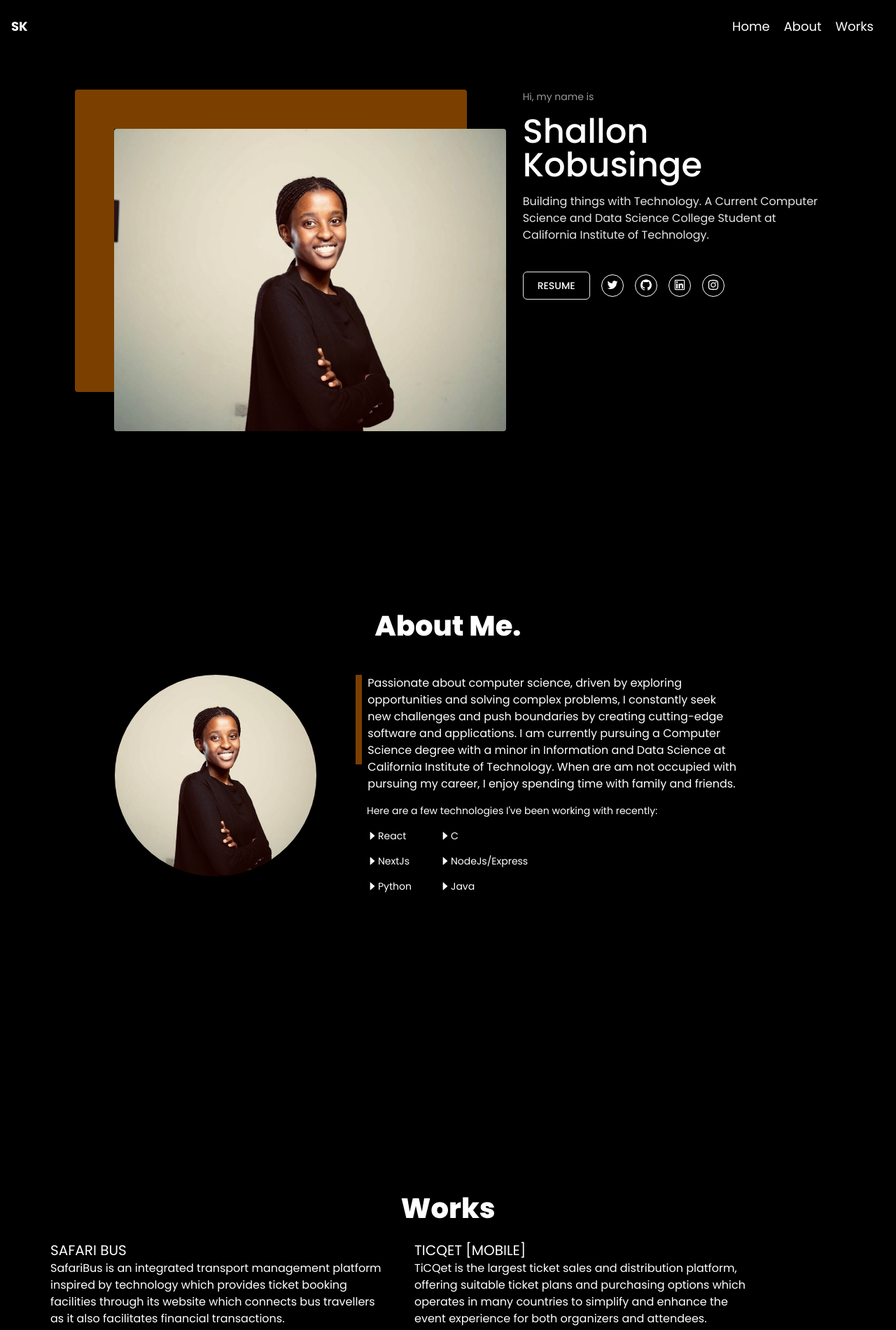
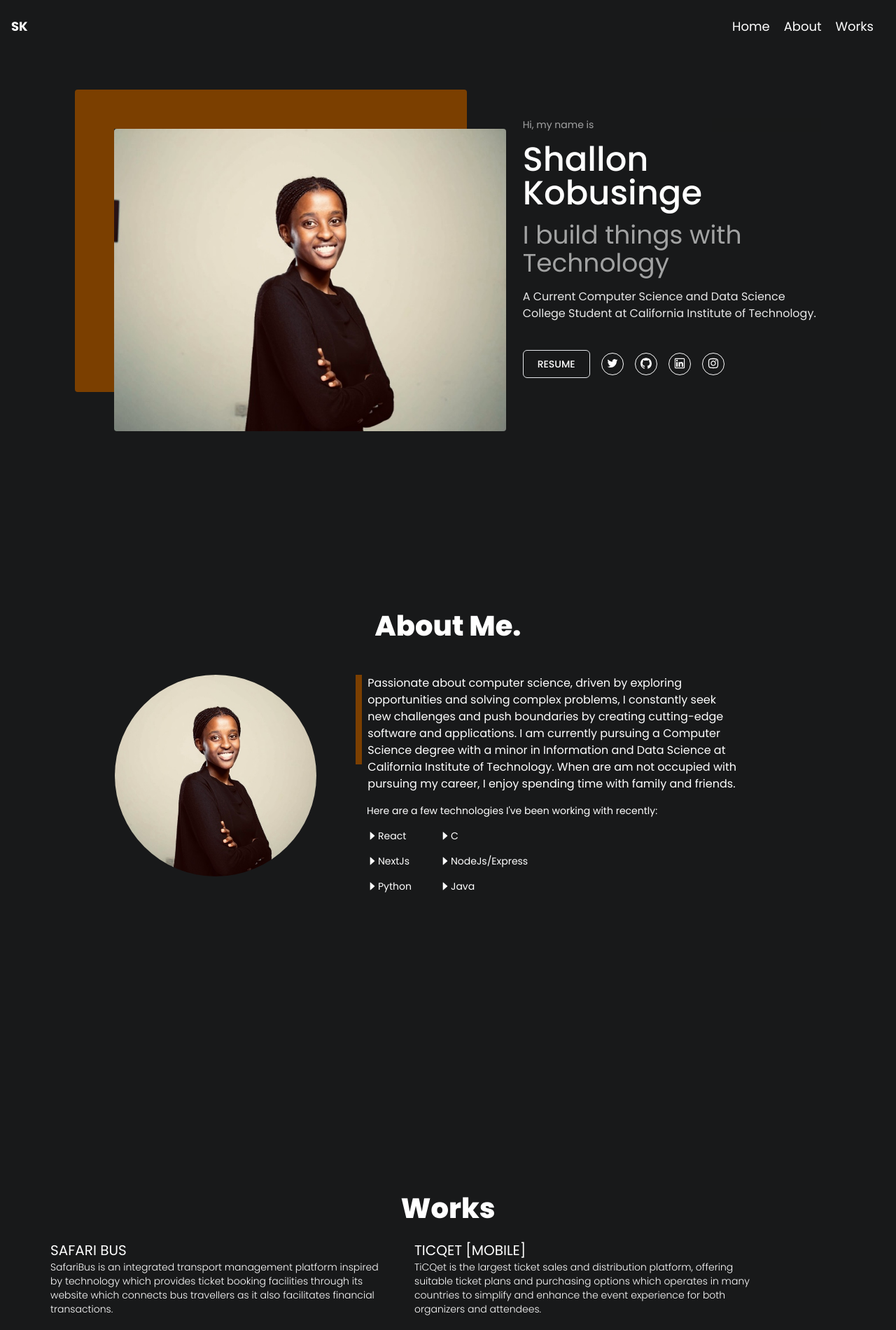
Before and after one commit to shallonkobusinge/shallon, a React (Vite) app: page / in a window 1280 px wide. Shown: the top 1900 px of the page at 70% size. Built offline with nearby package versions, Linux system fonts and the light colour scheme.

Commit message:
feat: home

```diff
--- a/src/components/LandingPage.tsx
+++ b/src/components/LandingPage.tsx
@@ -2,7 +2,6 @@ import {
   GithubOutlined,
   InstagramOutlined,
   LinkedinOutlined,
-  MailOutlined,
   TwitterOutlined,
 } from "@ant-design/icons";
 import { ButtonState } from "../enums/common";
@@ -26,11 +25,12 @@ export default function LandingPage() {
             </div>
           </div>
         </div>
-        <div className="flex flex-col xl:w-2/6 gap-4 gap-10 " id="primary-font">
+        <div className="flex flex-col xl:w-2/6 gap-4 gap-10 xl:py-10 " id="primary-font">
           <span className="text-sm opacity-[0.6]">Hi, my name is</span>
           <h2 className="text-5xl font-medium">Shallon Kobusinge</h2>
+          <h2 className="text-4xl opacity-[0.6]">I build things with Technology</h2>
           <p className="opacity-[0.9]">
-            Building things with Technology. A Current Computer Science and Data
+            A Current Computer Science and Data
             Science College Student at California Institute of Technology.
           </p>
           <div className="flex my-6 xl:flex-row flex-col p-3 xl:p-0">
@@ -62,16 +62,6 @@ export default function LandingPage() {
             </div>
           </div>
         </div>
-
-        {/* <div className=" ">
-          <div className="">
-            <Image
-              url="/images/portrait.png"
-              alt="Shallon Kobusinge"
-              props="w-5/6 h-96 rounded object-cover"
-            />
-          </div>
-        </div> */}
       </div>
     </div>
   );
--- a/src/components/card.tsx
+++ b/src/components/card.tsx
@@ -6,7 +6,7 @@ export function Card({ title, description, siteLink, imageUrl }: CardProps) {
     <div className="flex flex-col  xl:p-4 gap-5 xl:w-[30rem] xl:h-[30rem]  cursor-pointer ">
       <div className="xl:w-[30rem] flex flex-col justify-center mx-2">
         <h1 className="uppercase text-white text-xl">{title}</h1>
-        <p>{description}</p>
+        <p className="text-sm font-light">{description}</p>
       </div>
       <Link to={siteLink} className="underline opacity-[1] text-primary">
         {`Visit ${title}`}
--- a/src/index.css
+++ b/src/index.css
@@ -3,7 +3,7 @@
 @tailwind utilities;
 
 *{
-    background-color: black;
+    background-color: #18191a;
     color: white;
 }
 html {
--- a/src/main.tsx
+++ b/src/main.tsx
@@ -1,4 +1,3 @@
-import React from "react";
 import ReactDOM from "react-dom/client";
 import App from "./App.tsx";
 import "./index.css";
--- a/tailwind.config.js
+++ b/tailwind.config.js
@@ -7,7 +7,8 @@ export default {
   theme: {
     extend: {
       colors: {
-        "primary": "#7B3F00"
+        "primary": "#7B3F00",
+        "black":"#18191a"
       },
 
     },
```
Also changed, not shown: src/components/NavTab.tsx (+1 -8 lines), src/routes/home.tsx (+0 -85 lines).
